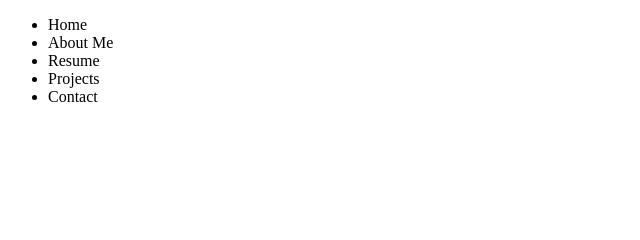
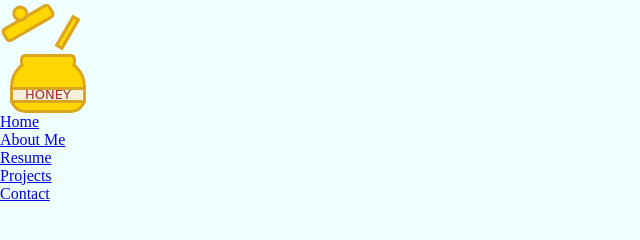
Before and after one commit to rbaranwal01/rishika-baranwal.github.io, a plain HTML site: page index.html in a window 1280 px wide. Shown: the whole page, without its empty margins (0-640 px from the left). Drawn offline with Linux system fonts and the light colour scheme.

Commit message:
made honey pot

```diff
--- a/index.html
+++ b/index.html
@@ -4,16 +4,21 @@
     <meta charset="UTF-8">
     <meta http-equiv="X-UA-Compatible" content="IE=edge">
     <meta name="viewport" content="width=device-width, initial-scale=1.0">
+    <link rel="stylesheet" href="style.css">
     <title>Rishika Baranwal</title> <!--This shows on the tab for the website-->
 </head>
 <body>
 <!--the menu bar-->
-<ul>
-    <li>Home</li>
-    <li>About Me</li>
-    <li>Resume</li>
-    <li>Projects</li>
-    <li>Contact</li>
-</ul>
+<div class="menu">
+    <div class="honeypot_lid"></div>
+    <div class="honeypot"></div>
+    <ul>
+        <li><a href="#">Home</a></li>
+        <li><a href="#">About Me</a></li>
+        <li><a href="#">Resume</a></li>
+        <li><a href="#">Projects</a></li>
+        <li><a href="#">Contact</a></li>
+    </ul>
+</div>
 </body>
 </html>
--- a/style.css
+++ b/style.css
@@ -1,3 +1,86 @@
+*
+{
+    padding: 0;
+    margin: 0;
+}
+
 body{
     background-color: azure;
 }
+
+.honeypot {
+    margin-left: 10px;
+    margin-top: 2%;
+    height: 50px;
+    width: 70px;
+    border-top-right-radius: 30px;
+    border-top-left-radius: 30px;
+    border-bottom-right-radius: 15px;
+    border-bottom-left-radius: 15px;
+    background-color: gold;
+    border: 3px solid goldenrod;
+}
+
+.honeypot::before {
+    content: " ";
+    margin-left: 7px;
+    margin-block: -6px;
+    position: absolute;
+    height: 10px;
+    width: 50px;
+    border-radius: 5px;
+    background-color: gold;
+    border: 3px solid goldenrod;
+    border-bottom: none;
+}
+
+.honeypot::after {
+    content: "HONEY";
+    font-family: cursive;
+    font-size: small;
+    color: brown;
+    display: flex;
+    justify-content: center;
+    align-items: center;
+    margin-left: -3px;
+    margin-block: 27px;
+    position: absolute;
+    height: 10px;
+    width: 70px;
+    background-color: rgb(244, 240, 218);
+    border: 3px solid goldenrod;
+}
+
+.honeypot_lid {
+    margin-top: 15px;
+    height: 10px;
+    width: 50px;
+    border-radius: 5px;
+    background-color: gold;
+    border: 3px solid goldenrod;
+    transform: rotate(-30deg);
+}
+
+.honeypot_lid::before {
+    content: " ";
+    position: absolute;
+    height: 10px;
+    width: 10px;
+    border-radius: 10px;
+    margin-top: -15px;
+    margin-left: 15px;
+    background-color: gold;
+    border: 3px solid goldenrod;
+}
+
+.honeypot_lid::after {
+    content: " ";
+    height: 30px;
+    width: 3px;
+    position: absolute;
+    background-color: gold;
+    border: 3px solid goldenrod;
+    transform: rotate(60deg);
+    margin-top: 15px;
+    margin-left: 50px;
+}
```
